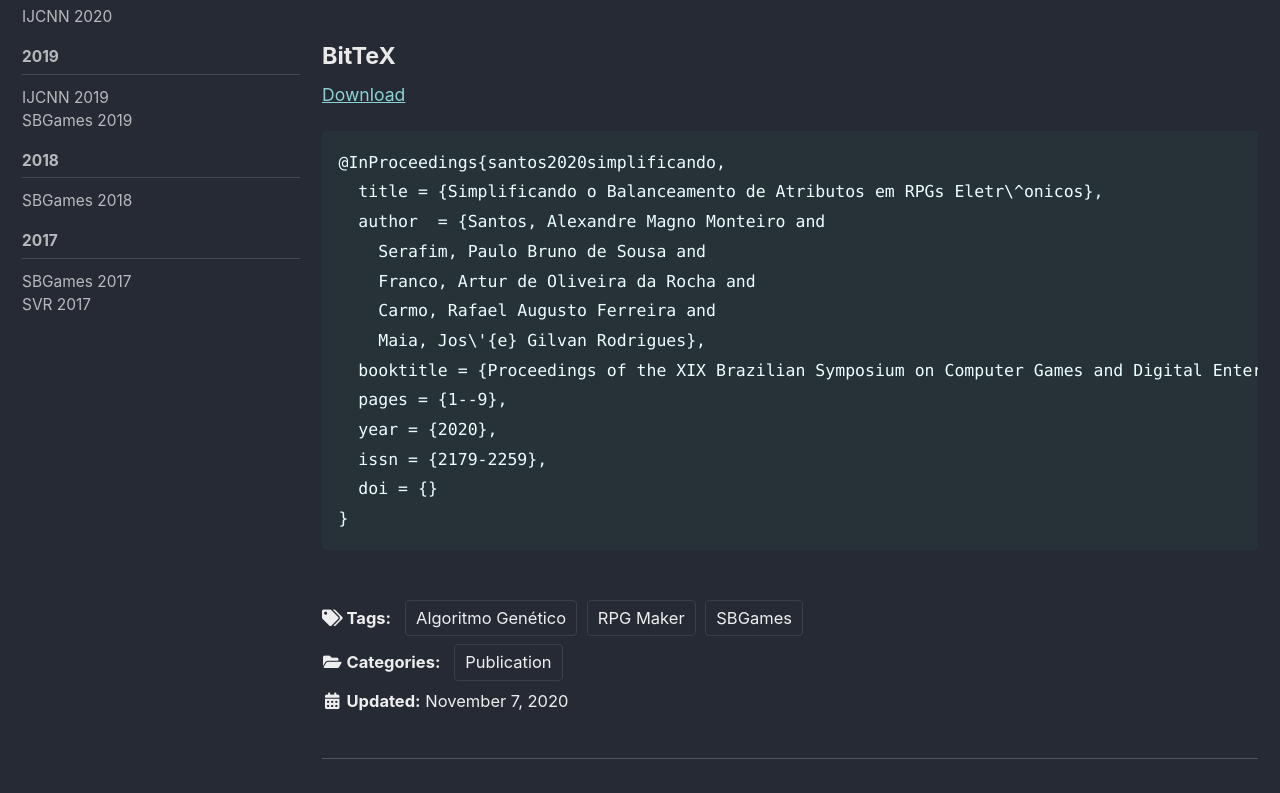
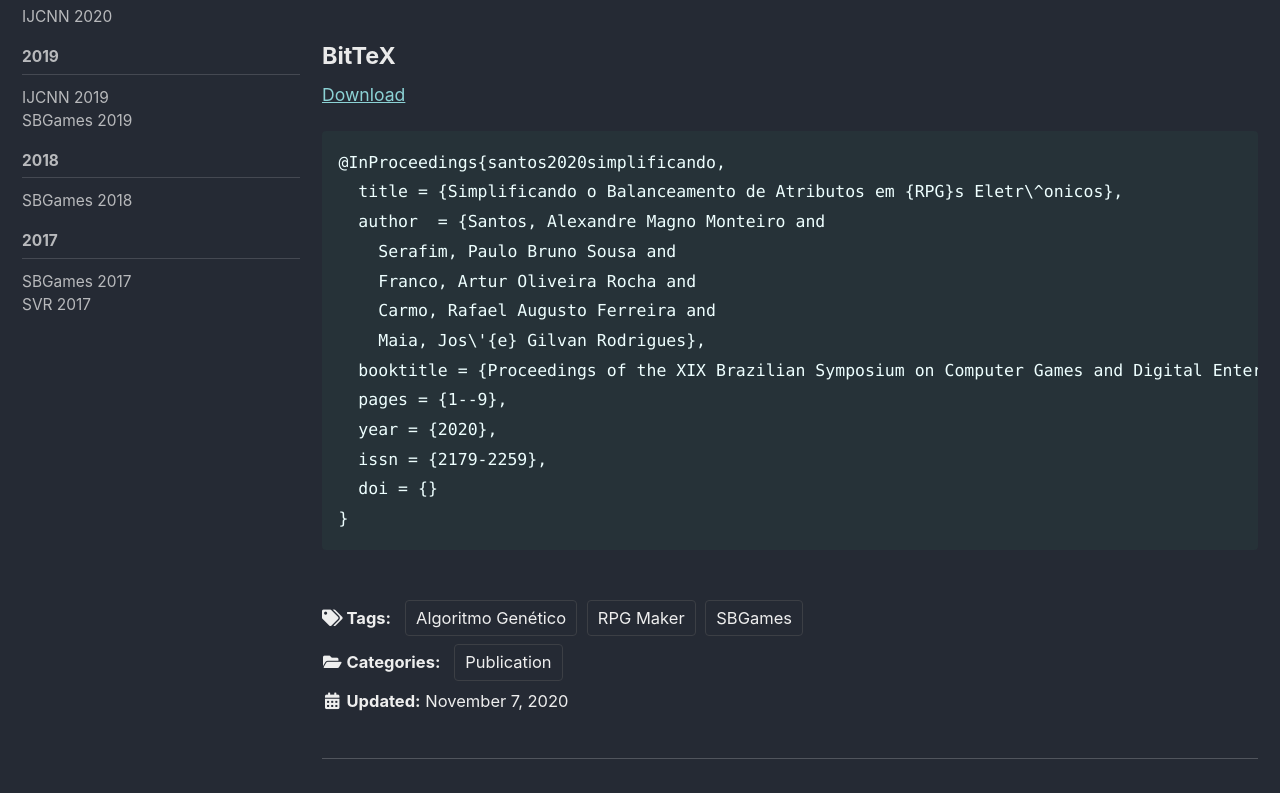
Before and after one commit to paulobruno/PersonalSite, a Jekyll site: the page built from _posts/publications/2020-11-07-SBGames-simplificando-balanceamento.md, in a window 1280 px wide and 900 px high, scrolled down 2017 px, cut to the strip 107-900 px from the top of the window. Built offline with Jekyll 4.4.1, drawn with Linux system fonts in a browser that asks for light colours; cached includes are drawn as plain includes.

Commit message:
Update bibtex

````diff
--- a/_posts/publications/2020-11-07-SBGames-simplificando-balanceamento.md
+++ b/_posts/publications/2020-11-07-SBGames-simplificando-balanceamento.md
@@ -56,10 +56,10 @@ A criação de jogos do gênero RPG requer diversas etapas que estão relacionad
 
 ```
 @InProceedings{santos2020simplificando,
-  title = {Simplificando o Balanceamento de Atributos em RPGs Eletr\^onicos},
+  title = {Simplificando o Balanceamento de Atributos em {RPG}s Eletr\^onicos},
   author  = {Santos, Alexandre Magno Monteiro and
-    Serafim, Paulo Bruno de Sousa and
-    Franco, Artur de Oliveira da Rocha and
+    Serafim, Paulo Bruno Sousa and
+    Franco, Artur Oliveira Rocha and
     Carmo, Rafael Augusto Ferreira and
     Maia, Jos\'{e} Gilvan Rodrigues},
   booktitle = {Proceedings of the XIX Brazilian Symposium on Computer Games and Digital Entertainment (SBGames)},
--- a/assets/citations/mesquita2020autonomous.bib
+++ b/assets/citations/mesquita2020autonomous.bib
@@ -1,5 +1,5 @@
 @InProceedings{mesquita2020autonomous,
-  title = {Autonomous Foraging with SARSA-based DeepReinforcement Learning},
+  title = {Autonomous Foraging with {SARSA}-based Deep Reinforcement Learning},
   author  = {Mesquita, Anderson Oliveira and Nogueira, Yuri Lenon Barbosa and Vidal, Creto Augusto and Cavalcante-Neto, Joaquim Bento and Serafim, Paulo Bruno Sousa},
   booktitle = {Proceedings of the XXII Symposium on Virtual and Augmented Reality (SVR)},
   pages = {1--9},
--- a/assets/citations/santos2020simplificando.bib
+++ b/assets/citations/santos2020simplificando.bib
@@ -1,8 +1,8 @@
 @InProceedings{santos2020simplificando,
-  title = {Simplificando o Balanceamento de Atributos em RPGs Eletr\^onicos},
+  title = {Simplificando o Balanceamento de Atributos em {RPG}s Eletr\^onicos},
   author  = {Santos, Alexandre Magno Monteiro and
-    Serafim, Paulo Bruno de Sousa and
-    Franco, Artur de Oliveira da Rocha and
+    Serafim, Paulo Bruno Sousa and
+    Franco, Artur Oliveira Rocha and
     Carmo, Rafael Augusto Ferreira and
     Maia, Jos\'{e} Gilvan Rodrigues},
   booktitle = {Proceedings of the XIX Brazilian Symposium on Computer Games and Digital Entertainment (SBGames)},
--- a/assets/citations/serafim2020investigating.bib
+++ b/assets/citations/serafim2020investigating.bib
@@ -1,5 +1,5 @@
 @InProceedings{serafim2020investigating,
-  title = {Investigating Deep Q-Network Agent Sensibility to Texture Changes on FPS Games},
+  title = {Investigating Deep Q-Network Agent Sensibility to Texture Changes on {FPS} Games},
   author  = {Serafim, Paulo Bruno Sousa and Nogueira, Yuri Lenon Barbosa and Vidal, Creto Augusto and Cavalcante-Neto, Joaquim Bento and F\'{e}rrer Filho, R\^{o}mulo Freire},
   booktitle = {Proceedings of the XIX Brazilian Symposium on Computer Games and Digital Entertainment (SBGames)},
   pages = {1--9},
````
Also changed, not shown: _posts/publications/2020-11-08-SVR-autonomous-foraging.md (+1 -1 lines), _posts/publications/2020-11-10-SBGames-investigating-deep.md (+1 -1 lines).
